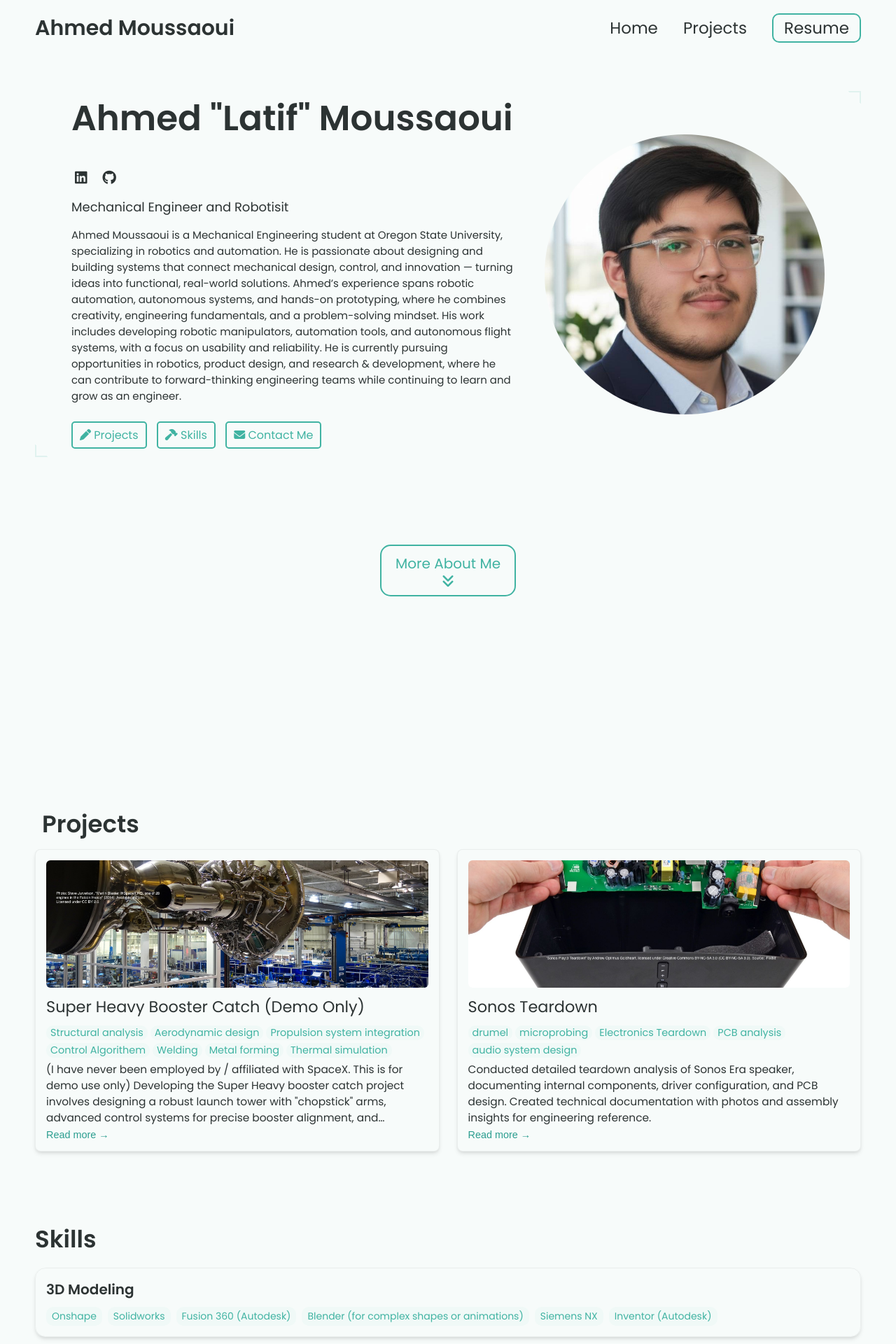
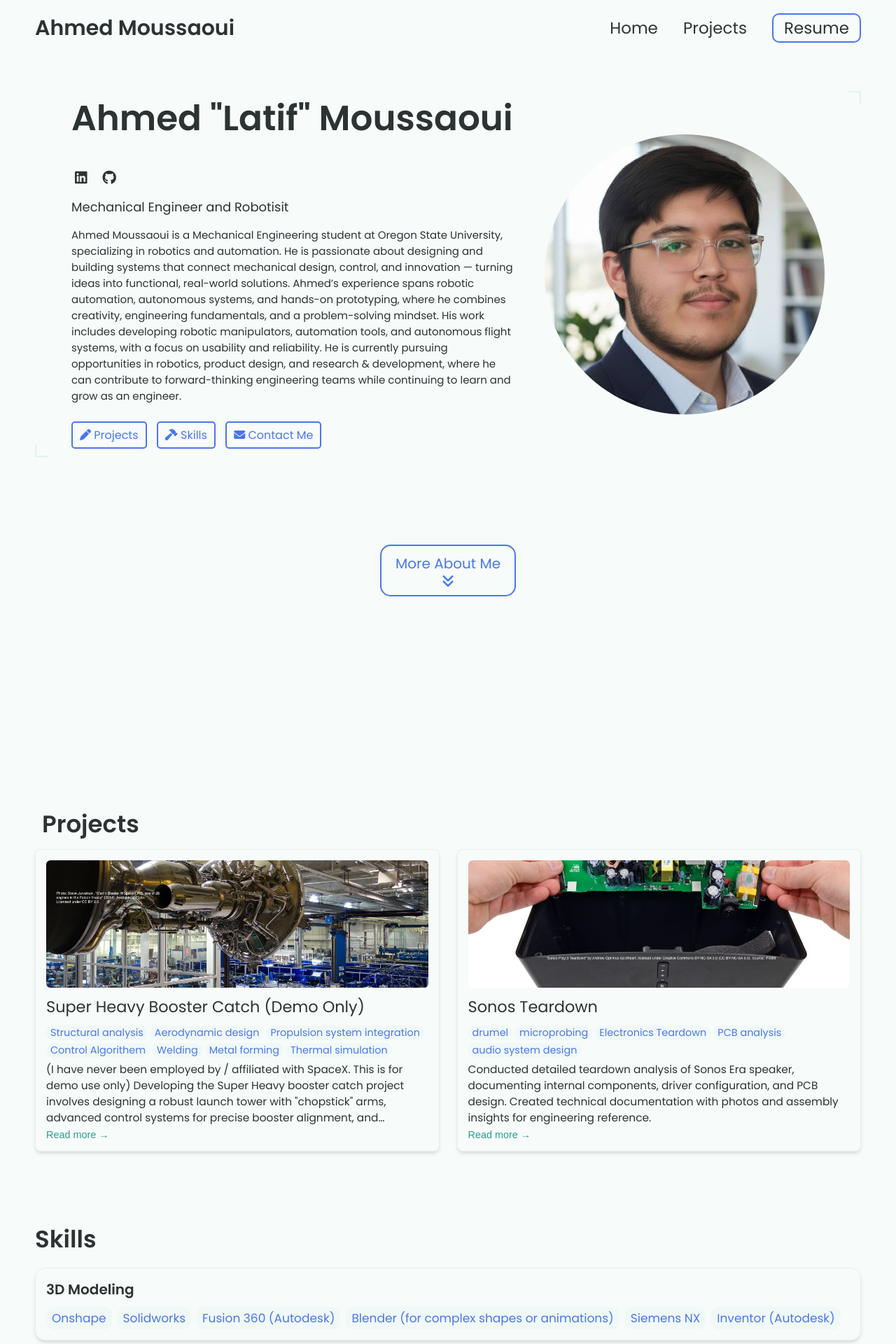
Before and after one commit to Ahmedmoui/Ahmedmoui.github.io, a Jekyll site: the page built from index.html, in a window 1280 px wide. Shown: the top 1920 px of the page at 70% size. Built offline with Jekyll 4.4.1, drawn with Linux system fonts in a browser that asks for light colours.

Commit message:
Updated font scale on skills and color

```diff
--- a/_config.yml
+++ b/_config.yml
@@ -108,7 +108,7 @@ formspree-key:   xvgwddqq
 colors: # this is the basic theme
   text: "#2c3333"
   border: "#e0f2ef"
-  link: "#40b3a2"
+  link: "#4a76ee"
   highlight: "#2a9d8f"
   background: "#f7fbfa"
   light_background: "#f0f9f7"
--- a/css/styles.css
+++ b/css/styles.css
@@ -433,7 +433,7 @@ nav .mobile-nav {
     background-color: var(--light-background-color);
     color: var(--link-color);
     border-radius: 10px;
-    font-size: 14px;
+    font-size: 17px;
 }
 
 
```
